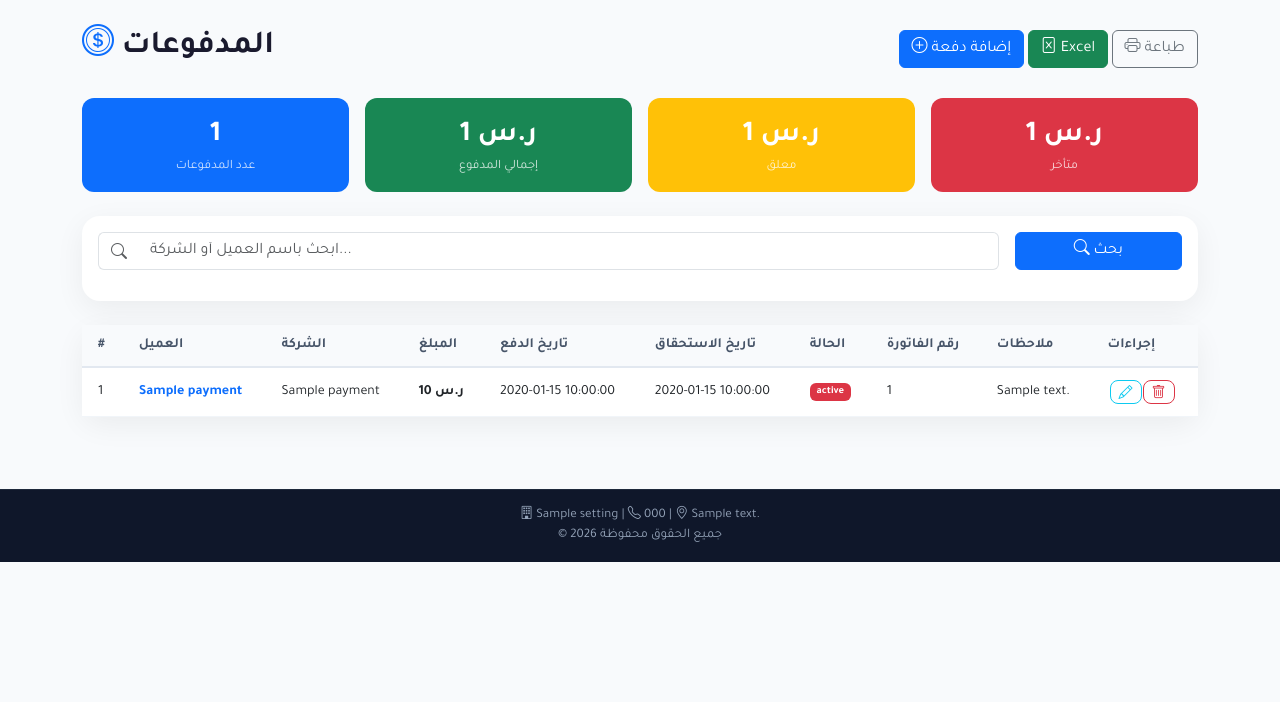
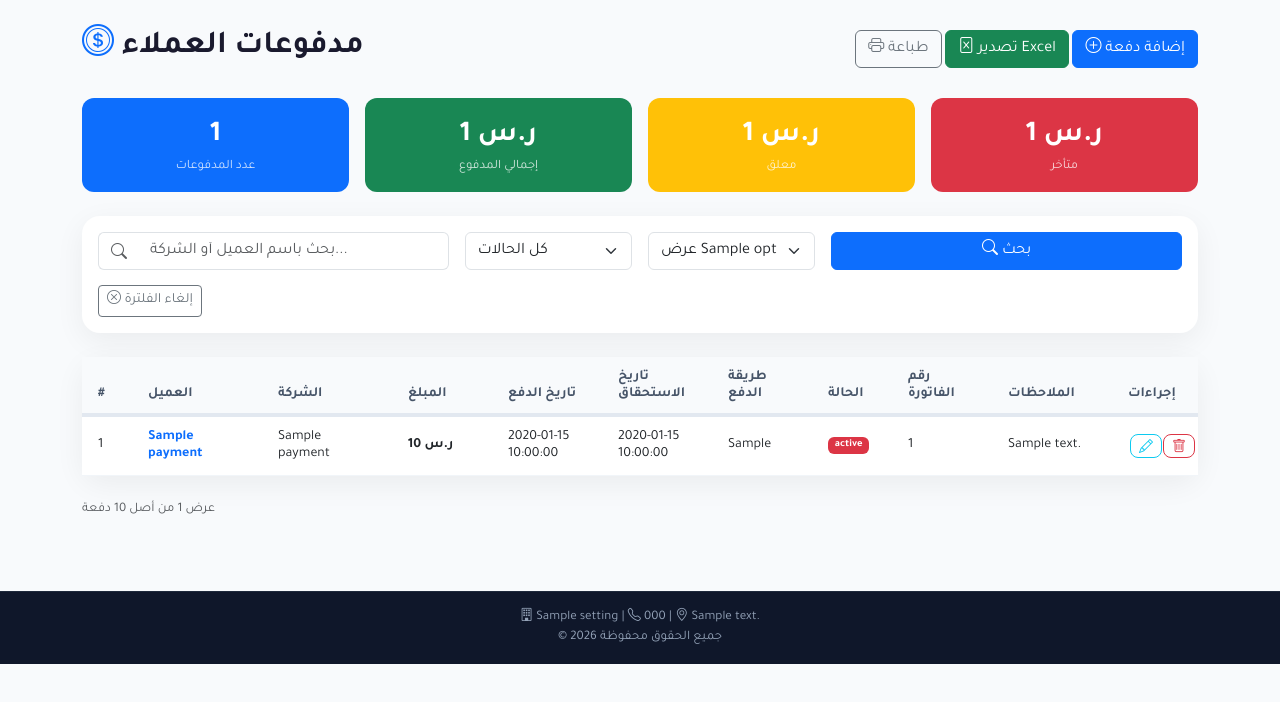
Before and after one commit to fahdsalim19977-sys/taskmanagementerp, a Python web app: template templates/all_payments.html in a window 1280 px wide. Shown: the part 98-800 px from the top of the page. Run offline with Jinja, Linux system fonts and the light colour scheme; the template is opened without the code that fills it: most values are stand-ins (such as "Sample title", 1, 10 or a date in 2020).

Commit message:
Add files via upload

```diff
--- a/templates/all_payments.html
+++ b/templates/all_payments.html
@@ -2,17 +2,17 @@
 
 {% block content %}
 <div class="d-flex justify-content-between align-items-center mb-4 flex-wrap">
-    <h2><i class="bi bi-coin text-primary"></i> المدفوعات</h2>
+    <h2><i class="bi bi-coin text-primary"></i> مدفوعات العملاء</h2>
     <div>
+        <button onclick="window.print()" class="btn btn-outline-secondary">
+            <i class="bi bi-printer"></i> طباعة
+        </button>
+        <a href="/export_all_payments_excel" class="btn btn-success">
+            <i class="bi bi-file-excel"></i> تصدير Excel
+        </a>
         <a href="/add_payment_global" class="btn btn-primary">
             <i class="bi bi-plus-circle"></i> إضافة دفعة
         </a>
-        <a href="/export_all_payments_excel" class="btn btn-success">
-            <i class="bi bi-file-excel"></i> Excel
-        </a>
-        <button onclick="window.print()" class="btn btn-outline-secondary">
-            <i class="bi bi-printer"></i> طباعة
-        </button>
     </div>
 </div>
 
@@ -44,30 +44,49 @@
     </div>
 </div>
 
-<!-- ===== بحث ===== -->
+<!-- ===== فلترة وبحث ===== -->
 <div class="card mb-4">
     <div class="card-body">
         <form method="GET" action="/all_payments" class="row g-3">
-            <div class="col-md-10">
+            <div class="col-md-4">
                 <div class="input-group">
                     <span class="input-group-text bg-white border-end-0"><i class="bi bi-search text-muted"></i></span>
-                    <input type="text" name="q" class="form-control border-start-0"
-                           placeholder="ابحث باسم العميل أو الشركة..."
-                           value="{{ search_term or '' }}">
+                    <input type="text" name="search" class="form-control border-start-0"
+                           placeholder="بحث باسم العميل أو الشركة..."
+                           value="{{ search or '' }}">
                 </div>
             </div>
             <div class="col-md-2">
+                <select name="status" class="form-select">
+                    <option value="">كل الحالات</option>
+                    <option value="مدفوع" {% if status_filter == 'مدفوع' %}selected{% endif %}>مدفوع</option>
+                    <option value="معلق" {% if status_filter == 'معلق' %}selected{% endif %}>معلق</option>
+                    <option value="متأخر" {% if status_filter == 'متأخر' %}selected{% endif %}>متأخر</option>
+                </select>
+            </div>
+            <div class="col-md-2">
+                <select name="per_page" class="form-select">
+                    {% for opt in per_page_options %}
+                    <option value="{{ opt }}" {% if per_page == opt %}selected{% endif %}>
+                        عرض {{ opt }}
+                    </option>
+                    {% endfor %}
+                    <option value="999999" {% if per_page == 999999 %}selected{% endif %}>
+                        عرض الكل
+                    </option>
+                </select>
+            </div>
+            <div class="col-md-4">
                 <button type="submit" class="btn btn-primary w-100">
                     <i class="bi bi-search"></i> بحث
                 </button>
             </div>
         </form>
-        {% if search_term %}
+        {% if search or status_filter %}
         <div class="mt-2">
             <small class="text-muted">
-                نتائج البحث عن: <strong>"{{ search_term }}"</strong>
-                <a href="/all_payments" class="btn btn-sm btn-outline-secondary ms-2">
-                    <i class="bi bi-x-circle"></i> إلغاء
+                <a href="/all_payments" class="btn btn-sm btn-outline-secondary">
+                    <i class="bi bi-x-circle"></i> إلغاء الفلترة
                 </a>
             </small>
         </div>
@@ -78,26 +97,28 @@
 <!-- ===== قائمة المدفوعات ===== -->
 <div class="card">
     <div class="card-body p-0">
+        <div class="table-wrapper" style="max-height: 600px; overflow-y: auto;">
             <div class="table-responsive">
                 <table class="table table-modern mb-0">
-                <thead>
+                    <thead class="sticky-top bg-white">
                         <tr>
-                        <th>#</th>
-                        <th>العميل</th>
-                        <th>الشركة</th>
-                        <th>المبلغ</th>
-                        <th>تاريخ الدفع</th>
-                        <th>تاريخ الاستحقاق</th>
-                        <th>الحالة</th>
-                        <th>رقم الفاتورة</th>
-                        <th>ملاحظات</th>
-                        <th>إجراءات</th>
+                            <th style="min-width: 50px;">#</th>
+                            <th style="min-width: 130px;">العميل</th>
+                            <th style="min-width: 130px;">الشركة</th>
+                            <th style="min-width: 100px;">المبلغ</th>
+                            <th style="min-width: 110px;">تاريخ الدفع</th>
+                            <th style="min-width: 110px;">تاريخ الاستحقاق</th>
+                            <th style="min-width: 100px;">طريقة الدفع</th>
+                            <th style="min-width: 80px;">الحالة</th>
+                            <th style="min-width: 100px;">رقم الفاتورة</th>
+                            <th style="min-width: 120px;">الملاحظات</th>
+                            <th style="min-width: 140px;">إجراءات</th>
                         </tr>
                     </thead>
                     <tbody>
                         {% for payment in payments %}
                         <tr>
-                        <td>{{ loop.index }}</td>
+                            <td>{{ loop.index + ((page - 1) * per_page) if per_page != 999999 else loop.index }}</td>
                             <td>
                                 <a href="/client_payments/{{ payment.client_id }}" class="fw-bold text-primary text-decoration-none">
                                     {{ payment.client_name }}
@@ -107,6 +128,7 @@
                             <td><span class="fw-bold">{{ payment.amount }} ر.س</span></td>
                             <td>{{ payment.payment_date }}</td>
                             <td>{{ payment.due_date or '-' }}</td>
+                            <td>{{ payment.payment_method }}</td>
                             <td>
                                 <span class="badge
                                     {% if payment.status == 'مدفوع' %}bg-success
@@ -125,10 +147,10 @@
                             </td>
                             <td>
                                 <div class="btn-group btn-group-sm">
-                                <a href="/edit_payment/{{ payment.id }}" class="btn btn-outline-info">
+                                    <a href="/edit_payment/{{ payment.id }}" class="btn btn-outline-info" title="تعديل">
                                         <i class="bi bi-pencil"></i>
                                     </a>
-                                <button class="btn btn-outline-danger" onclick="deletePayment({{ payment.id }})">
+                                    <button class="btn btn-outline-danger" onclick="deletePayment({{ payment.id }})" title="حذف">
                                         <i class="bi bi-trash"></i>
                                     </button>
                                 </div>
@@ -138,6 +160,48 @@
                     </tbody>
                 </table>
             </div>
+        </div>
+    </div>
+</div>
+
+<!-- ===== ترقيم الصفحات ===== -->
+<div class="row mt-4 align-items-center">
+    <div class="col-md-6">
+        <div class="text-muted small">
+            عرض {{ payments|length }} من أصل {{ total }} دفعة
+            {% if search %} - نتائج البحث عن: "{{ search }}"{% endif %}
+        </div>
+    </div>
+    <div class="col-md-6">
+        {% if total_pages > 1 %}
+        <nav aria-label="Page navigation">
+            <ul class="pagination justify-content-end mb-0">
+                <li class="page-item {% if page == 1 %}disabled{% endif %}">
+                    <a class="page-link" href="?page={{ page - 1 }}&per_page={{ per_page }}{% if search %}&search={{ search }}{% endif %}{% if status_filter %}&status={{ status_filter }}{% endif %}" aria-label="Previous">
+                        <span aria-hidden="true">&raquo;</span>
+                    </a>
+                </li>
+                {% for p in range(1, total_pages + 1) %}
+                    {% if p == page %}
+                    <li class="page-item active"><span class="page-link">{{ p }}</span></li>
+                    {% elif p <= 3 or p > total_pages - 3 or (p >= page - 1 and p <= page + 1) %}
+                    <li class="page-item">
+                        <a class="page-link" href="?page={{ p }}&per_page={{ per_page }}{% if search %}&search={{ search }}{% endif %}{% if status_filter %}&status={{ status_filter }}{% endif %}">{{ p }}</a>
+                    </li>
+                    {% elif p == 4 and page > 5 %}
+                    <li class="page-item disabled"><span class="page-link">…</span></li>
+                    {% elif p == total_pages - 3 and page < total_pages - 4 %}
+                    <li class="page-item disabled"><span class="page-link">…</span></li>
+                    {% endif %}
+                {% endfor %}
+                <li class="page-item {% if page == total_pages %}disabled{% endif %}">
+                    <a class="page-link" href="?page={{ page + 1 }}&per_page={{ per_page }}{% if search %}&search={{ search }}{% endif %}{% if status_filter %}&status={{ status_filter }}{% endif %}" aria-label="Next">
+                        <span aria-hidden="true">&laquo;</span>
+                    </a>
+                </li>
+            </ul>
+        </nav>
+        {% endif %}
     </div>
 </div>
 
@@ -162,20 +226,79 @@
 }
 .stat-card-mini .stat-value { font-size: 1.8rem; font-weight: 700; }
 .stat-card-mini .stat-label { font-size: 0.8rem; opacity: 0.8; }
-.table-modern { font-size: 14px; }
-.table-modern thead th {
+
+.table-wrapper {
+    max-height: 600px;
+    overflow-y: auto;
+}
+.table-wrapper .table-modern {
+    font-size: 14px;
+}
+.table-wrapper .table-modern thead th {
     background: #f8fafc;
     color: #475569;
     font-weight: 600;
     border-bottom: 2px solid #e2e8f0;
     padding: 12px 16px;
+    position: sticky;
+    top: 0;
+    z-index: 10;
+    box-shadow: inset 0 -2px 0 #e2e8f0;
 }
-.table-modern tbody td {
+.table-wrapper .table-modern tbody td {
     padding: 12px 16px;
     vertical-align: middle;
     border-bottom: 1px solid #f1f5f9;
 }
-.table-modern tbody tr:hover { background: #f8fafc; }
-.btn-group .btn { border-radius: 8px !important; margin: 0 2px; }
+.table-wrapper .table-modern tbody tr:hover {
+    background: #f8fafc;
+}
+
+.btn-group .btn {
+    border-radius: 8px !important;
+    margin: 0 2px;
+}
+
+.pagination {
+    gap: 2px;
+}
+.pagination .page-link {
+    border-radius: 8px;
+    border: 1px solid #e2e8f0;
+    color: #475569;
+    transition: all 0.2s ease;
+}
+.pagination .page-link:hover {
+    background: #f1f5f9;
+    border-color: #cbd5e1;
+}
+.pagination .page-item.active .page-link {
+    background: #2563EB;
+    border-color: #2563EB;
+    color: white;
+}
+
+.table-wrapper::-webkit-scrollbar {
+    width: 8px;
+    height: 8px;
+}
+.table-wrapper::-webkit-scrollbar-track {
+    background: #f1f5f9;
+    border-radius: 10px;
+}
+.table-wrapper::-webkit-scrollbar-thumb {
+    background: #cbd5e1;
+    border-radius: 10px;
+}
+.table-wrapper::-webkit-scrollbar-thumb:hover {
+    background: #94a3b8;
+}
+
+@media print {
+    .btn, .navbar, .footer, .no-print { display: none !important; }
+    .card { box-shadow: none !important; border: 1px solid #ddd !important; }
+    body { background: white !important; }
+    .table-wrapper { max-height: none !important; overflow: visible !important; }
+}
 </style>
 {% endblock %}
```
Lines whose indentation alone changed are shown as unchanged.
